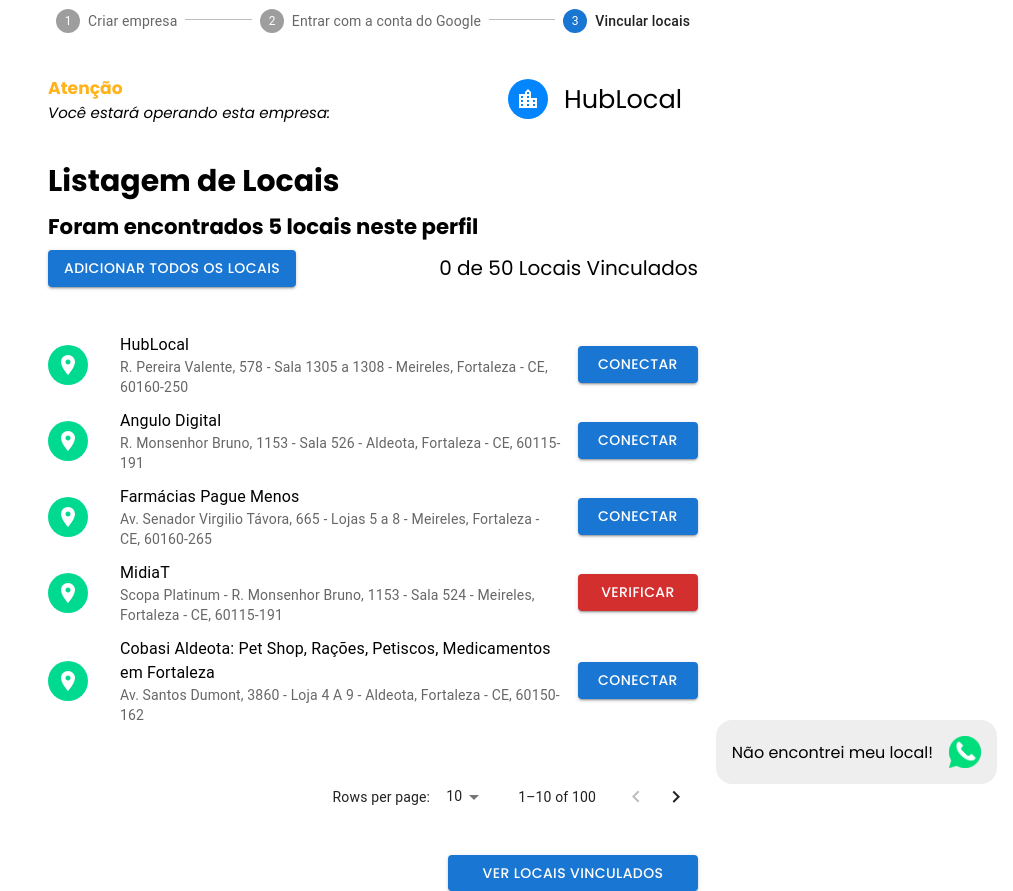
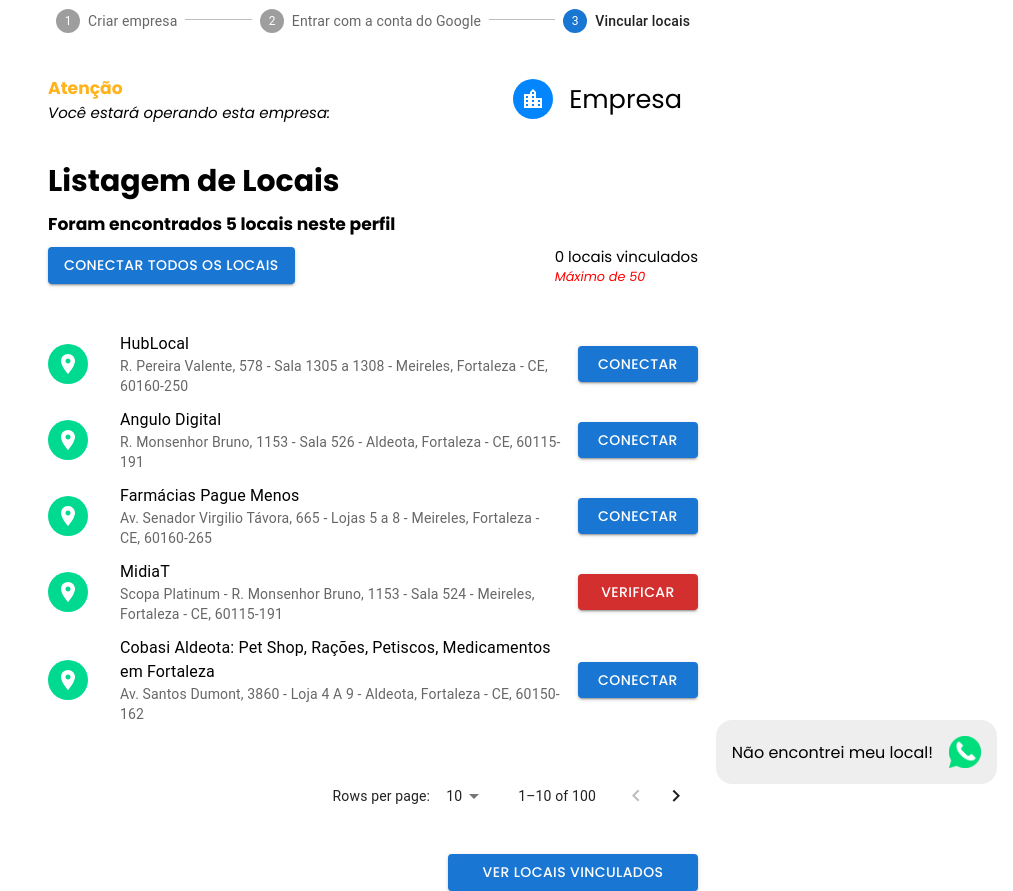
Before and after one commit to Seiixas/hubthon, a React (Vite) app: page /platform-link in a window 1280 px wide. Shown: the whole page, without its empty margins (267-1280 px from the left). Built offline with nearby package versions, Linux system fonts and the light colour scheme.

Commit message:
alguns ajustes

```diff
--- a/src/pages/create-company/create-company.tsx
+++ b/src/pages/create-company/create-company.tsx
@@ -27,7 +27,10 @@
       </Box>
       <Button
         variant="contained"
-        onClick={() => navigate("/link-google")}
+        onClick={() => {
+          localStorage.setItem('company-name', company);
+          navigate("/link-google")
+        }}
         disabled={isEmpty(company)}
       >
         Próximo
--- a/src/pages/platform-link/platform-link.tsx
+++ b/src/pages/platform-link/platform-link.tsx
@@ -69,6 +69,7 @@
   const totalOfLocations = locationsData.length;
   const totalOfLinkedLocations = locationsData.filter(location => location.type === 'success').length;
   const limitOfLocations = 50;
+  const companyName = localStorage.getItem('company-name');
 
   const navigate = useNavigate();
 
@@ -149,6 +150,14 @@
     }
   }
 
+  const handleConnectAllLocations = () => {
+    setLocationsData(prev => prev.map(location => ({
+      ...location,
+      type: 'success',
+    })));
+    handleClose();
+  }
+
   return (
     <div style={{ display: "flex" }}>
       <StyledPlatformWrapper>
@@ -180,7 +189,7 @@
                   <LocationCityIcon />
                 </Avatar>
               </ListItemAvatar>
-              <span>HubLocal</span>
+              <span>{companyName || 'Empresa'}</span>
             </ListItem>
           </Box>
         </section>
@@ -191,7 +200,7 @@
             style={{ display: "flex", flexDirection: "column", gap: ".5rem" }}
           >
             <h3>Listagem de Locais</h3>
-            <h5>Foram encontrados {totalOfLocations} locais neste perfil</h5>
+            <h6>Foram encontrados {totalOfLocations} locais neste perfil</h6>
             <div
               style={{
                 display: "flex",
@@ -200,11 +209,14 @@
               }}
             >
               <Button variant="contained" onClick={handleClickOpen}>
-                Adicionar todos os locais
+                Conectar todos os locais
               </Button>
-              <p style={{ margin: "0", fontSize: "20px" }}>
-                {totalOfLinkedLocations} de {limitOfLocations} Locais Vinculados
+              <div style={{ display: 'grid' }}>
+              <p style={{ margin: "0", fontSize: "15px" }}>
+                {totalOfLinkedLocations} locais vinculados
               </p>
+              <p style={{ color: 'red', fontSize: '.8rem', fontStyle: 'italic'}}>Máximo de {limitOfLocations}</p>
+              </div>
             </div>
           </header>
           <article>
@@ -256,7 +268,7 @@
           </DialogContent>
           <DialogActions>
             <Button onClick={handleClose}>Não</Button>
-            <Button onClick={handleClose} autoFocus>
+            <Button onClick={handleConnectAllLocations} autoFocus>
               Sim
             </Button>
           </DialogActions>
```
